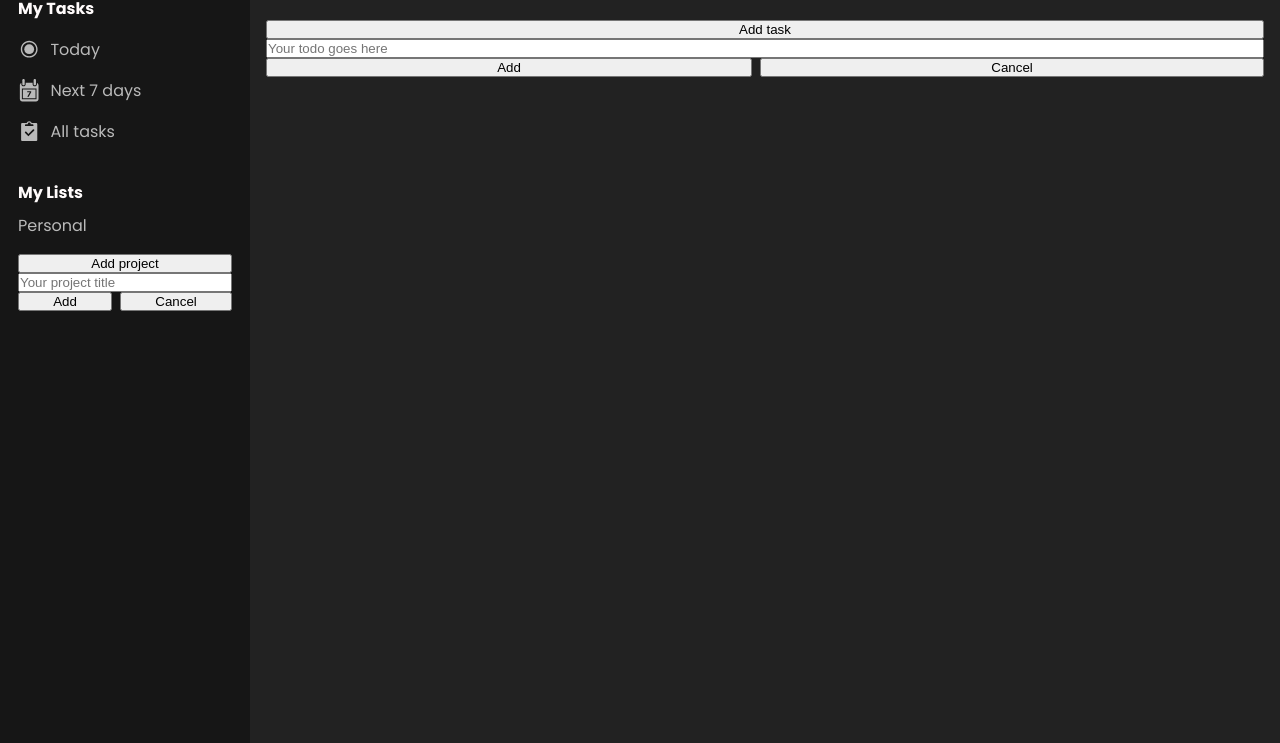
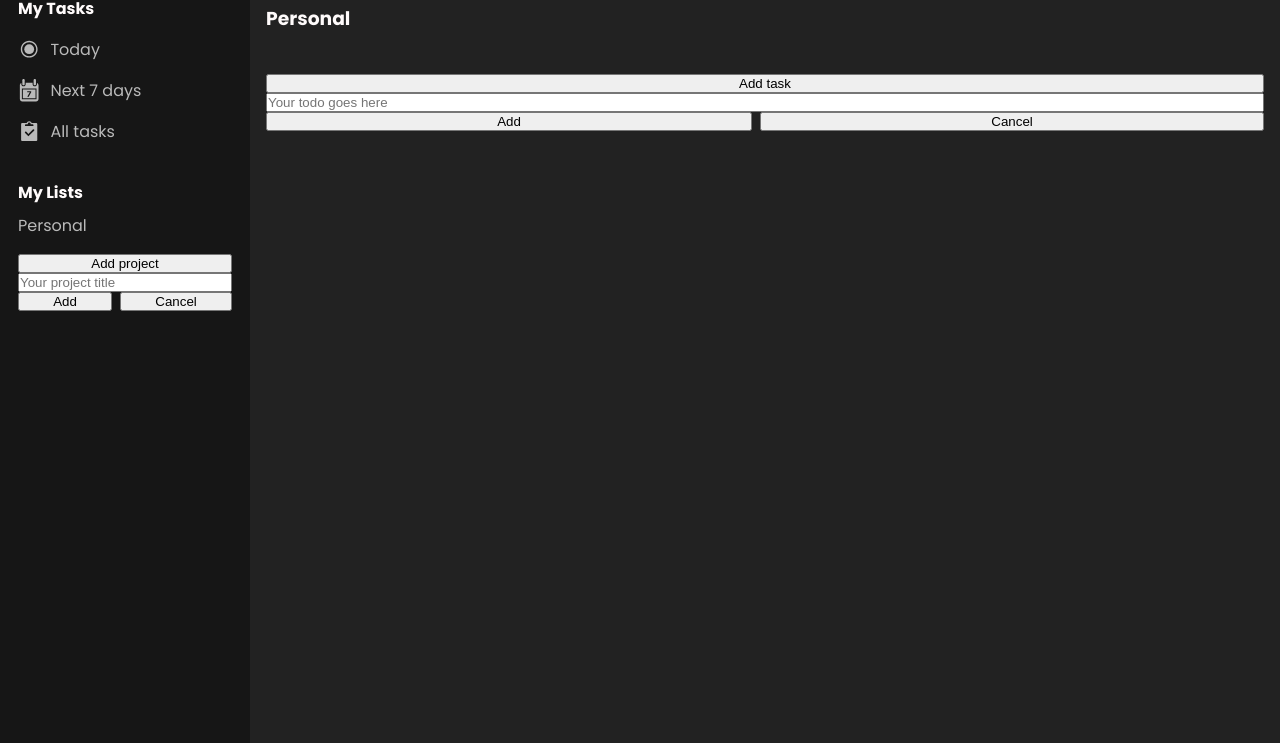
Before and after one commit to anasamer056/todo-app, a website built with webpack: page src/index.html in a window 1280 px wide. Shown: the part 57-800 px from the top of the page. Built offline with nearby package versions, Linux system fonts and the light colour scheme.

Commit message:
Add project title above todos

```diff
--- a/src/presentation/displayController.js
+++ b/src/presentation/displayController.js
@@ -28,6 +28,10 @@ class DisplayController {
     renderMainContent(project) {
         const content = document.querySelector("#content");
         content.innerHTML = '';
+
+        const projectTitleDiv = document.createElement("h3");
+        projectTitleDiv.textContent = project.title;
+
         const todoContainer = document.createElement("div");
         todoContainer.classList.add("todo-container");
 
@@ -36,6 +40,7 @@ class DisplayController {
             this.$renderTodo(todoContainer, todo);
         }
 
+        content.appendChild(projectTitleDiv)
         content.appendChild(todoContainer);
         this.$appendTodoInputComponent(content, project);
     }
--- a/src/style.css
+++ b/src/style.css
@@ -209,6 +209,11 @@ body {
     padding: 16px;
 }
 
+.todo-container {
+    padding: 20px;
+    padding-bottom: 5px;
+}
+
 .btn-to-input {
     margin-top: 16px;
     display: flex;
```
Also changed, not shown: dist/bundle.js.
